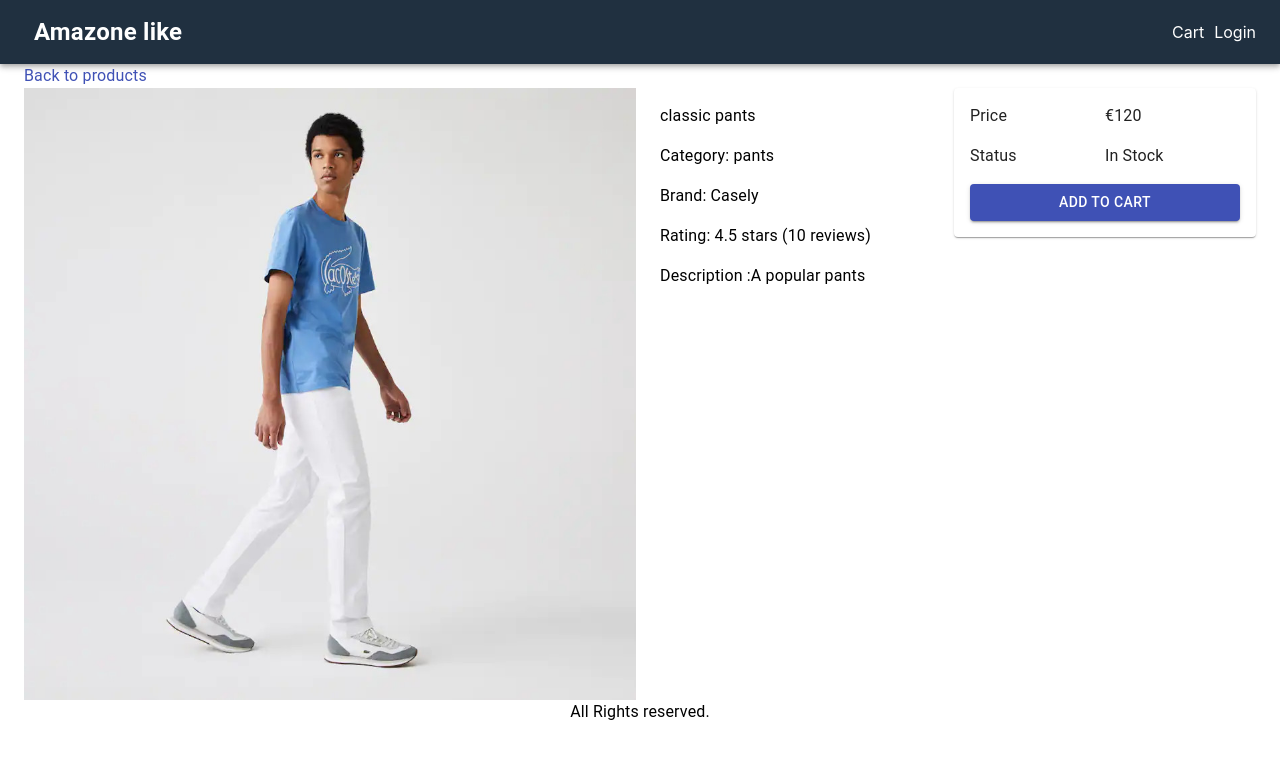
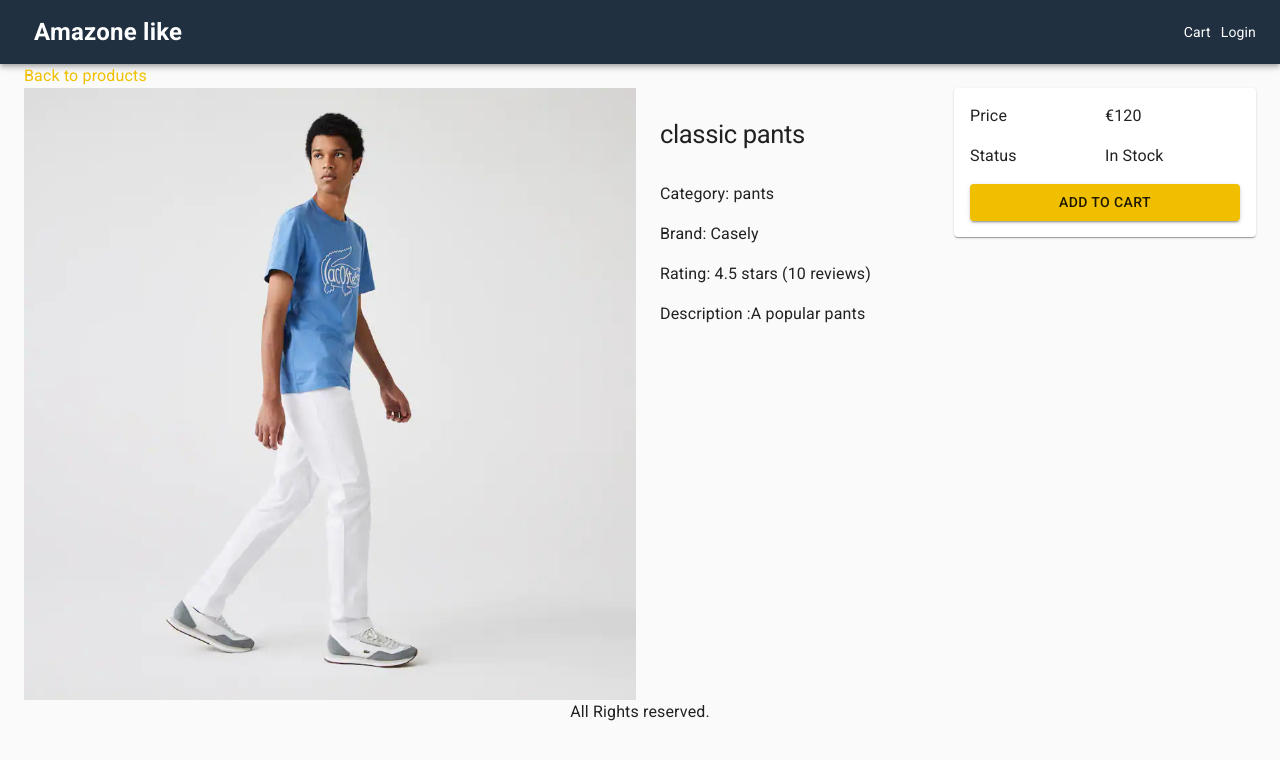
Before and after one commit to joriskian/amazoneLike, a Next.js app: page /product/classic-pant in a window 1280 px wide. Shown: the top 760 px of the page. Built offline with nearby package versions, Linux system fonts and the light colour scheme.

Commit message:
implement material-ui theme

```diff
--- a/components/Layout.js
+++ b/components/Layout.js
@@ -3,15 +3,44 @@
 import {
   AppBar,
   Container,
+  createTheme,
+  ThemeProvider,
   Link,
   Toolbar,
   Typography,
+  CssBaseline,
 } from '@material-ui/core';
 import UseStyles from '../utils/styles';
 import NextLink from 'next/link';
 import { StylesContext } from '@material-ui/styles';
 
 export default function Layout({ title, description, children }) {
+  const theme = createTheme({
+    typography: {
+      h1: {
+        fontSize: '1.6rem',
+        fontWeight: 400,
+        margin: '1rem 0',
+      },
+      h2: {
+        fontSize: '1.4rem',
+        fontWeight: 400,
+        margin: '1rem 0',
+      },
+      body1: {
+        fontWeight: 'normal',
+      },
+    },
+    palette: {
+      type: 'light',
+      primary: {
+        main: '#f0c000',
+      },
+      secondary: {
+        main: '#208080',
+      },
+    },
+  });
   const classes = UseStyles();
   return (
     <div>
@@ -20,6 +49,8 @@
         {/* SEO : if description exist :  render the metatag */}
         {description && <meta name="description" content={description}></meta>}
       </Head>
+      <ThemeProvider theme={theme}>
+        <CssBaseline />
         <AppBar position="static" className={classes.navBar}>
           <Toolbar>
             <NextLink href="/" passHref>
@@ -42,6 +73,7 @@
         <footer className={classes.footer}>
           <Typography>All Rights reserved.</Typography>
         </footer>
+      </ThemeProvider>
     </div>
   );
 }
--- a/pages/_document.js
+++ b/pages/_document.js
@@ -8,7 +8,12 @@
   render() {
     return (
       <Html lang="en">
-        <Head></Head>
+        <Head>
+          <link
+            rel="stylesheet"
+            href="https://fonts.googleapis.com/css?family=Roboto:300,400,500,700&display=swap"
+          />
+        </Head>
         <body>
           <Main />
           <NextScript />
--- a/pages/product/[slug].js
+++ b/pages/product/[slug].js
@@ -51,7 +51,10 @@
           <List>
             <ListItem>
               {/* SEO : the most important part of the webpage must be  'h1' to respect the serachEngine optimazation guideline */}
-              <Typography component="h1">{product.name}</Typography>
+              <Typography component="h1" variant="h1">
+                {product.name}
+              </Typography>{' '}
+              {/* must change the variant to use material-ui theme  */}
             </ListItem>
             <ListItem>
               <Typography>Category: {product.category}</Typography>
```
Lines whose indentation alone changed are shown as unchanged.
